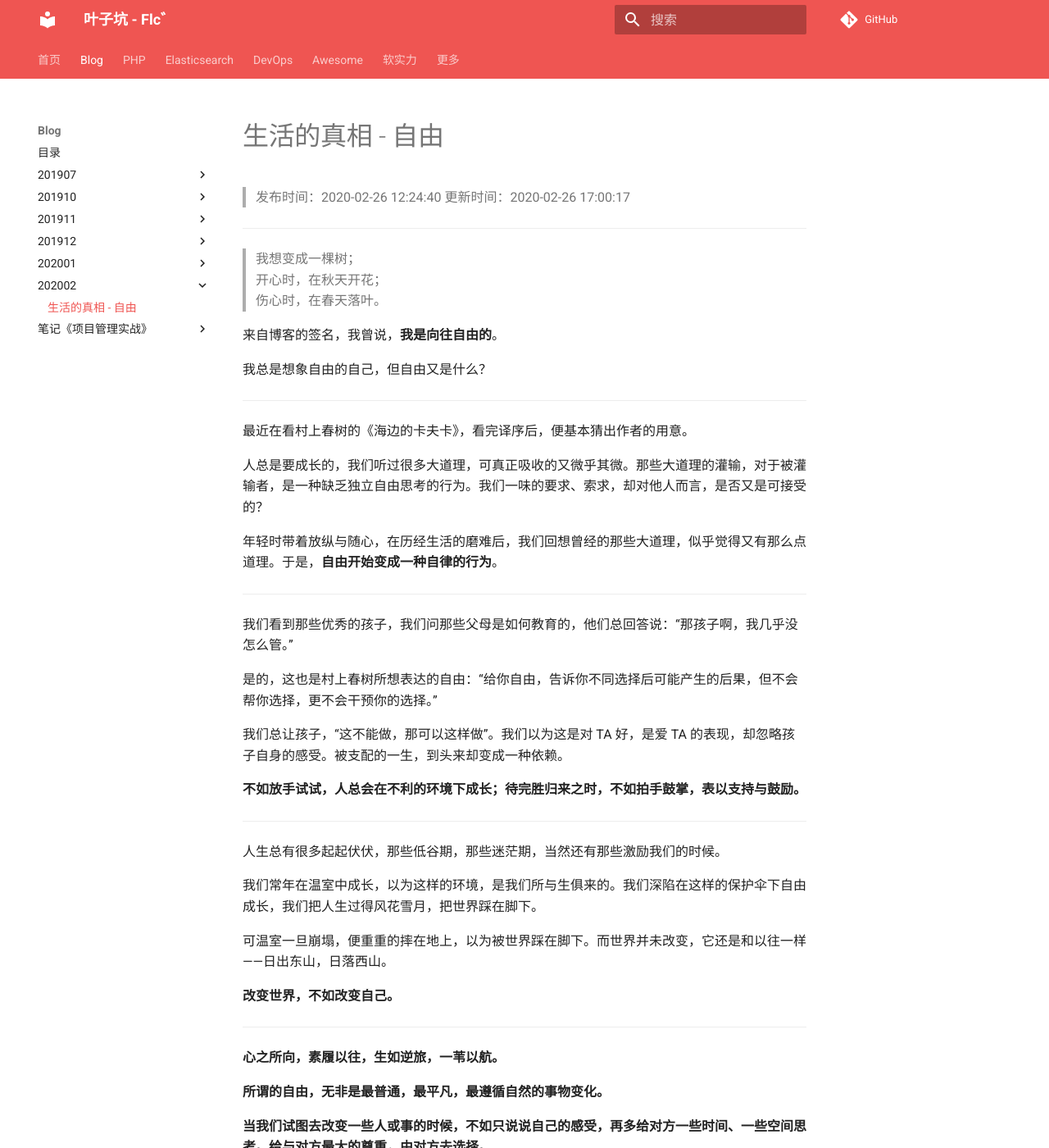
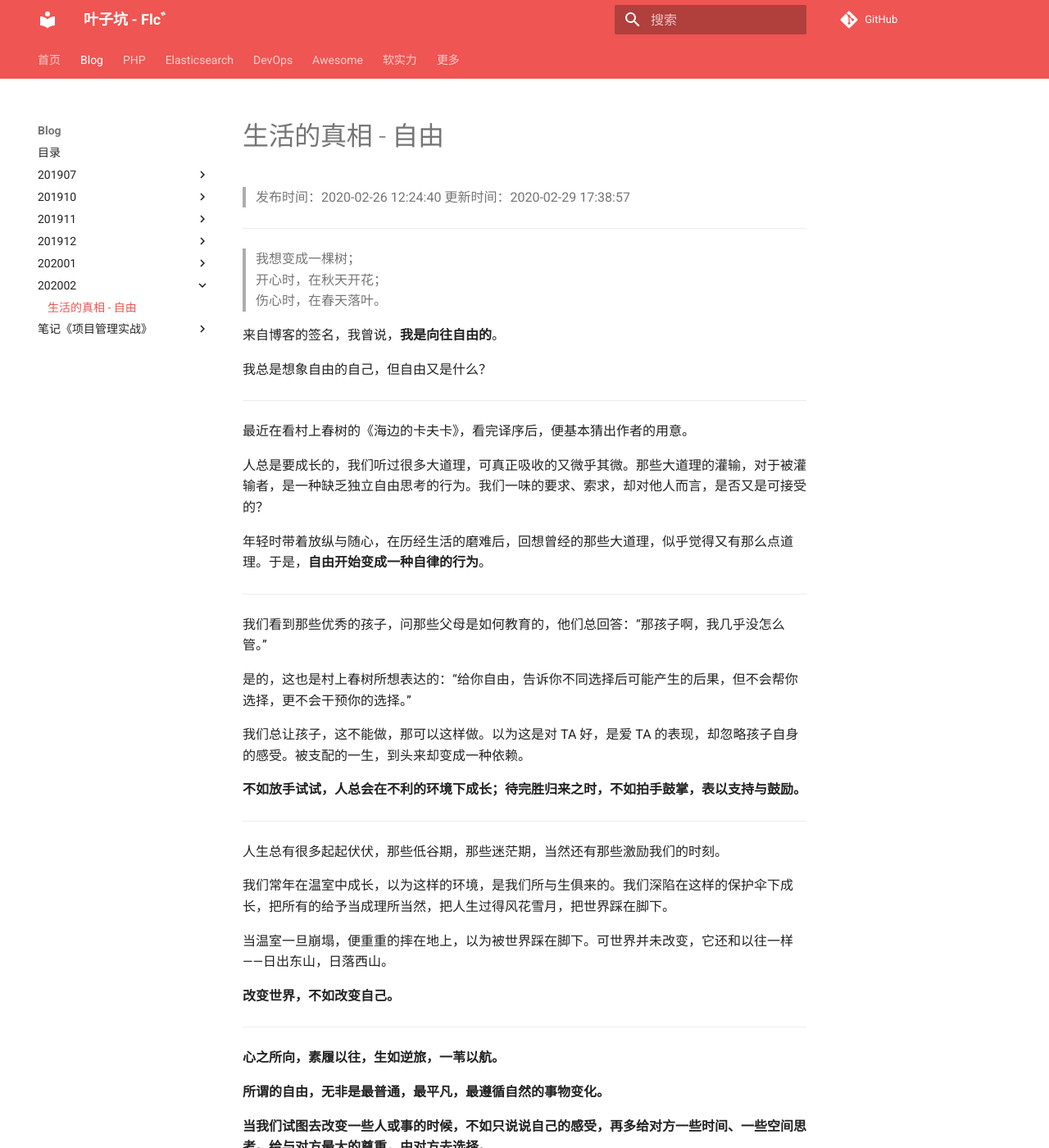
Before and after one commit to flc1125/docs, an MkDocs documentation site: the page built from docs/blog/202002/the-truth-of-life-liberty.md, in a window 1280 px wide and 1400 px high. Shown: the whole window at 82% size. Built offline with MkDocs 1.6.1 and Material for MkDocs 9.7.7, drawn with Linux system fonts in a browser that asks for light colours; comment, search, counter and statistics services are not loaded.

Commit message:
Update the-truth-of-life-liberty.md

```diff
--- a/docs/blog/202002/the-truth-of-life-liberty.md
+++ b/docs/blog/202002/the-truth-of-life-liberty.md
@@ -2,7 +2,7 @@ description: 来自博客的签名，我曾说，我是向往自由的。我们
 
 # 生活的真相 - 自由
 
-> 发布时间：2020-02-26 12:24:40 更新时间：2020-02-26 17:00:17
+> 发布时间：2020-02-26 12:24:40 更新时间：2020-02-29 17:38:57
 
 ----
 
@@ -20,25 +20,25 @@ description: 来自博客的签名，我曾说，我是向往自由的。我们
 
 人总是要成长的，我们听过很多大道理，可真正吸收的又微乎其微。那些大道理的灌输，对于被灌输者，是一种缺乏独立自由思考的行为。我们一味的要求、索求，却对他人而言，是否又是可接受的？
 
-年轻时带着放纵与随心，在历经生活的磨难后，我们回想曾经的那些大道理，似乎觉得又有那么点道理。于是，**自由开始变成一种自律的行为**。
+年轻时带着放纵与随心，在历经生活的磨难后，回想曾经的那些大道理，似乎觉得又有那么点道理。于是，**自由开始变成一种自律的行为**。
 
 ----
 
-我们看到那些优秀的孩子，我们问那些父母是如何教育的，他们总回答说：“那孩子啊，我几乎没怎么管。”
+我们看到那些优秀的孩子，问那些父母是如何教育的，他们总回答：“那孩子啊，我几乎没怎么管。”
 
-是的，这也是村上春树所想表达的自由：“给你自由，告诉你不同选择后可能产生的后果，但不会帮你选择，更不会干预你的选择。”
+是的，这也是村上春树所想表达的：“给你自由，告诉你不同选择后可能产生的后果，但不会帮你选择，更不会干预你的选择。”
 
-我们总让孩子，“这不能做，那可以这样做”。我们以为这是对 TA 好，是爱 TA 的表现，却忽略孩子自身的感受。被支配的一生，到头来却变成一种依赖。
+我们总让孩子，这不能做，那可以这样做。以为这是对 TA 好，是爱 TA 的表现，却忽略孩子自身的感受。被支配的一生，到头来却变成一种依赖。
 
 **不如放手试试，人总会在不利的环境下成长；待完胜归来之时，不如拍手鼓掌，表以支持与鼓励。**
 
 ----
 
-人生总有很多起起伏伏，那些低谷期，那些迷茫期，当然还有那些激励我们的时候。
+人生总有很多起起伏伏，那些低谷期，那些迷茫期，当然还有那些激励我们的时刻。
 
-我们常年在温室中成长，以为这样的环境，是我们所与生俱来的。我们深陷在这样的保护伞下自由成长，我们把人生过得风花雪月，把世界踩在脚下。
+我们常年在温室中成长，以为这样的环境，是我们所与生俱来的。我们深陷在这样的保护伞下成长，把所有的给予当成理所当然，把人生过得风花雪月，把世界踩在脚下。
 
-可温室一旦崩塌，便重重的摔在地上，以为被世界踩在脚下。而世界并未改变，它还是和以往一样——日出东山，日落西山。
+当温室一旦崩塌，便重重的摔在地上，以为被世界踩在脚下。可世界并未改变，它还和以往一样——日出东山，日落西山。
 
 **改变世界，不如改变自己。**
 
```
